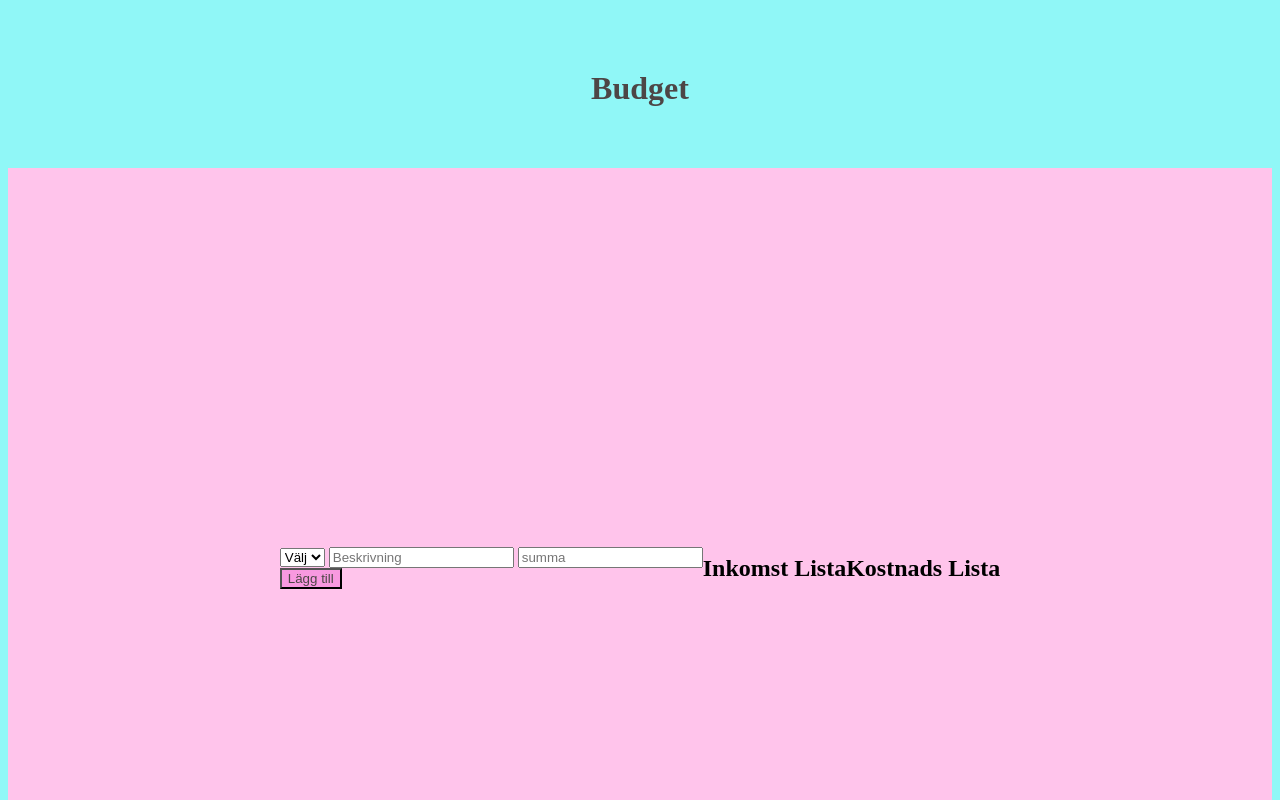
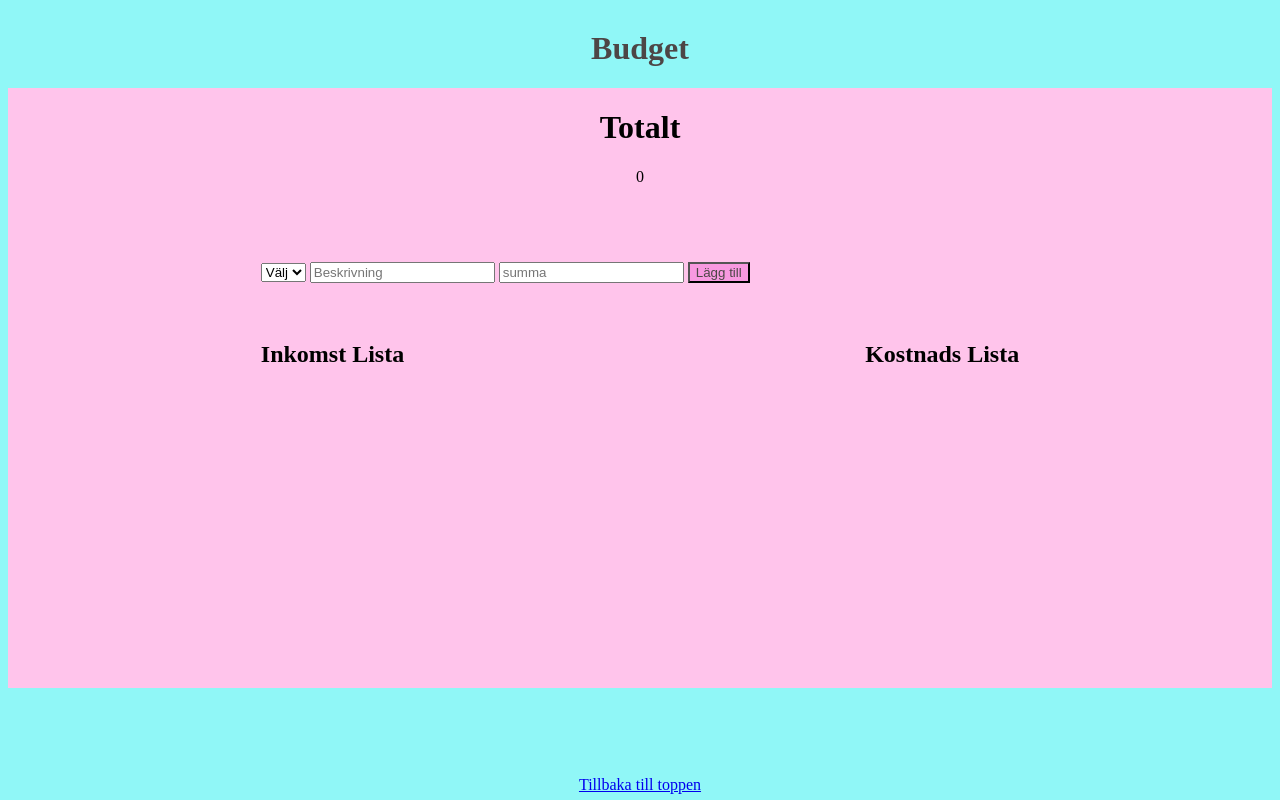
Before and after one commit to RebeckaGamble/inlamning-2, a website: page index.html in a window 1280 px wide. Both pictures are taken after a click on the button "Lägg till". Shown: the top 800 px of the page. Drawn offline with Linux system fonts and the light colour scheme.

Commit message:
kommentarer och scss

```diff
--- a/JavaScript/main.js
+++ b/JavaScript/main.js
@@ -1,75 +1,59 @@
 
-//list.map( e=> console.log(e) )
-
-//Skapa en knapp för att kunna välja om det ska adderas eller subtrahera
+    //Välj + eller - beroende på om det ska adderas eller subtraheras.
 
 var inkomstLista =[];
 var kostnadsLista =[];
 
-
+    //Välj knapp, för att få ned summan till antingen inköps eller kostnadslistan.
 document.querySelector("button").addEventListener("click", choose);
 
 
 function choose(e){
     e.preventDefault();
 
-    console.log("button works")
-
+    let costSum =0;
+    let incomeSum =0;
     var beskrivning = document.querySelector("#Beskrivning").value
     var amount = document.querySelector("#summa").value
 
-            //Beroende på om det ska adderas eller subtraheras hamnar summan i Inkomst alternativt Kostnads-listan
+        //Beroende på om det ska adderas eller subtraheras hamnar summan i Inkomst alternativt Kostnads-listan
 
 
-    const plusOption = document.querySelector("#choose");
-    console.log(plusOption)
+        const option = document.querySelector("#choose").value;
 
-        if(plusOption.value=="plus") {
+        if(option == "plus") {
             document.querySelector(".inkomstList").innerHTML +=" <li>" +beskrivning +" : " + amount + "</li>" ; inkomstLista.push(amount)  }
 
-  //  const minusOption = document.querySelector(".minus").textContent;
-   // console.log(minusOpti
-        else if(minusOption.value=="minus") {
-            document.querySelector(".inkomstList").innerHTML +=" <li>" +beskrivning -" : " + amount + "</li>" ; kostnadsLista.push(amount)  }
+        // const minusOption = document.querySelector(".minus").textContent;
+        // console.log(minusOption
+        else if(option == "minus") {
+            document.querySelector(".kostnadsLista").innerHTML +=" <li>" + beskrivning +" : " + amount + "</li>" ; kostnadsLista.push(amount)
+            console.log(kostnadsLista)
+        }
+        //Felmedelande visas om man inte väljer + eller -.
+        else if (option == "-") {
+            alert("Du måste välja + eller -");
+        }
 
+        else {
+            alert("Fyll i formuläret")
+        }
 
-   var summa = 0;
+        //Totalsumman av Inkomster - utgifter.
+
+    var summa = 0;
 
    // loopa igenom inkomstLista och kostnadLista
 
+   inkomstLista.map( (e)=> {
 
+    incomeSum += parseFloat(e)
+})
 
-
-
-   document.querySelector(".vinst").innerHTML= summa;
-
+//console.log(incomeSum)
+kostnadsLista.map( (e)=> {
+costSum += parseFloat (e)
+})
+   document.querySelector(".totalSum").textContent = incomeSum - costSum;
 
 }
-//var plusOption =
-
-
-
-
-
-/*
-const plus document.querySelector(".beskrivning");
-console.log(Inkomst)
-
-//const plus document.querySelector(".plus").textContent;
-//console.log(plus)
-
-const minus document.querySelector(".minus").textContent;
-console.log(minus)
-
-if(addOption=="+"){
-
-    const description = documetn.querySelector("Inkomst")
-}
-
-else if(addOption=="-"){
-
-    const description = documetn.querySelector("Kostnad")
-}
-
-const sortedList = list.filter( e=> e>44 )
-console.log(sortedList)*/
--- a/index.html
+++ b/index.html
@@ -18,11 +18,16 @@
 
     <main>
 
+        <div class="flex-center">
+            <h1>Totalt</h1>
+            <div class="totalSum"></div>
+        </div>
+
         <div class="button">
             <select name="choose" id="choose">
-                <option value="-" class="choose">Välj</option>
-                <option value="plus" class="plus">+</option>
-                <option value="minus" class="minus">-</option>
+                <option value="-">Välj</option>
+                <option value="plus">+</option>
+                <option value="minus">-</option>
             </select>
 
             <input type="text" id="Beskrivning" name="titel" placeholder="Beskrivning">
@@ -30,30 +35,34 @@
             <button >Lägg till</button>
         </div>
 
-        <section class="Inkomst">
-            <h1  >Inkomst Lista</h1>
 
-            <div class="inkomstList">
 
-            </div>
-        </section>
-        <br>
-        <br>
-        <section class=”kostnad”>
-            <h1>Kostnads Lista</h1>
-            <div class="kostnadsLista">
 
+        <section class="flex">
+            <div class="Inkomst">
+                <h1>Inkomst Lista</h1>
+                <div class="inkomstList">
+
+                </div>
             </div>
 
+            <div class=”kostnad”>
+                <h1>Kostnads Lista</h1>
+                <div class="kostnadsLista">
+
+                </div>
+            </div>
         </section>
 
     </main>
 
     <footer>
-        <div class="vinst">   </div>
+        <div class="back"><a href="index.html">Tillbaka till toppen</a></div>
+        <p>&copy2021</p>
+        <p>Rebecka Gamble</p>
+    </footer>
+        <script src="./JavaScript/main.js"></script>
 
-        <script src="./JavaScript/main.js"></script>
-    </footer>
 </body>
 
 </html>
--- a/style/global.scss
+++ b/style/global.scss
@@ -1,8 +1,20 @@
-
-
 
 body {
     background: rgb(144, 247, 247);
+}
+
+.flex {
+    display: flex;
+    flex-direction: row;
+    justify-content:space-between;
+}
+
+.flex-center {
+    display: flex;
+    flex-direction: column;
+    justify-content: center;
+    text-align: center;
+    margin-bottom: 30px;
 }
 
 header {
@@ -14,25 +26,65 @@ header {
     color:  rgb(77, 70, 70);
 }
 
+main {
+    background: rgb(255, 196, 235);
+    justify-content: center;
+    align-items: center;
+    height: 125vh;
+    padding-left: 20%;
+    padding-right: 20%;
+}
+
 button {
-    width: squareWidth;
-    height: squareHeight;
     background: rgb(248, 153, 224);
     color: rgb(77, 70, 70);
-    display: flex;
+    display: inline;
     justify-content: center;
     align-items: center;
-    background:hover rgb(209, 245, 178);
+    margin-bottom: 5%;
+}
+
+button:hover{
+    background: rgb(209, 245, 178);
 }
 
 h1 {
     font-weight: 4000;
 }
 
-main {
-background: rgb(255, 196, 235);
-display: flex;
-justify-content: center;
-align-items: center;
-height: 100vh;
+footer {
+    height: 10vh;
+    text-align: center;
+    padding-top: 3%;
 }
+
+/*För skärmar upp till 470px*/
+@media screen and (min-width: 470px){
+    header {
+        height: 10vh;
+    }
+    button{
+        flex-direction: column;
+        align-items:flex-start;
+
+
+        }
+    .flex-center {
+        margin-bottom: 10%;
+    }
+    main {
+        height: 75vh;
+    }
+    footer {
+        padding-top: 7%;
+    }
+}
+
+
+@media screen and (min-width: 900px){
+    footer {
+        height: 30vh;
+        margin-top: 2%
+        margin-bottom: 10%;
+
+    }
```
Also changed, not shown: main.css.
